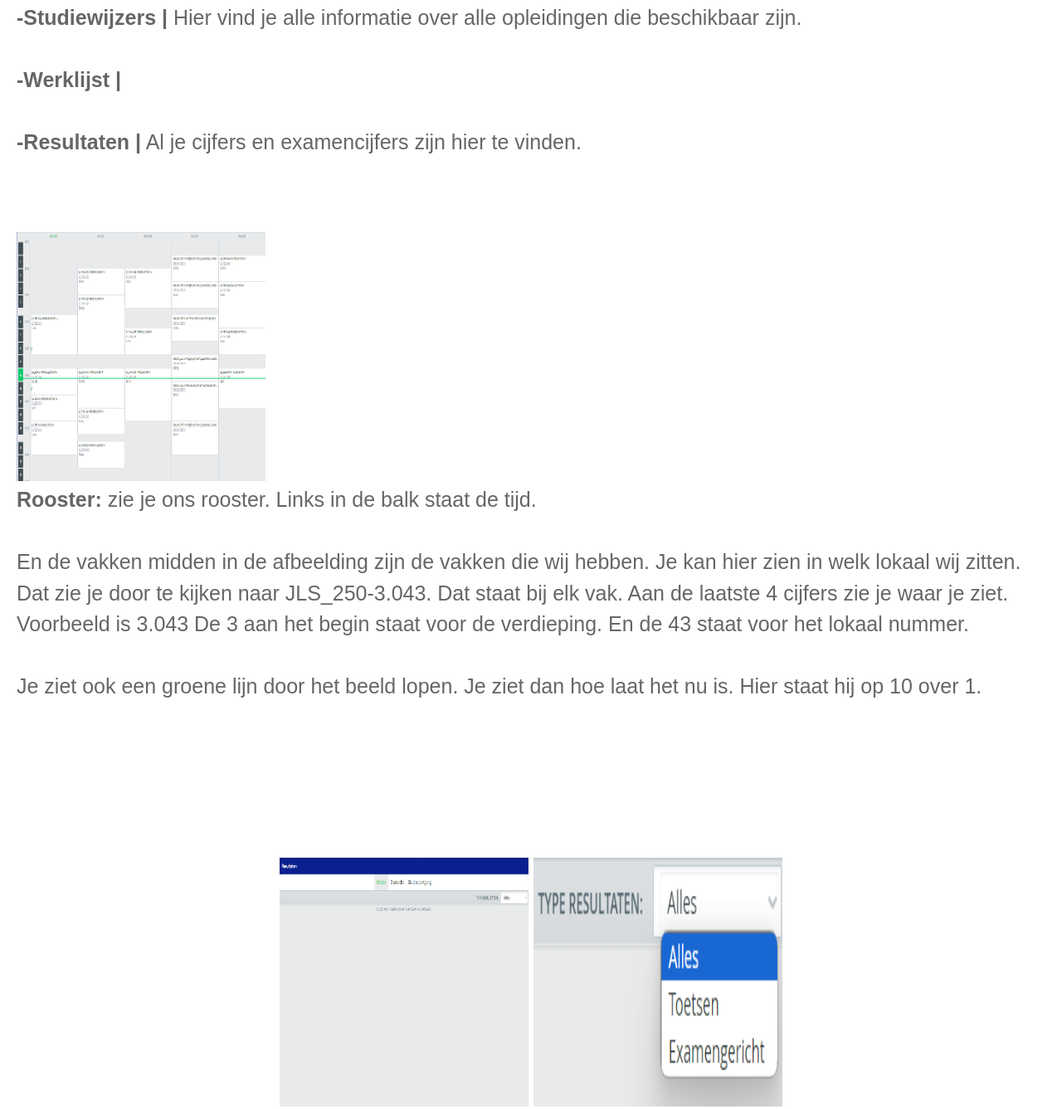
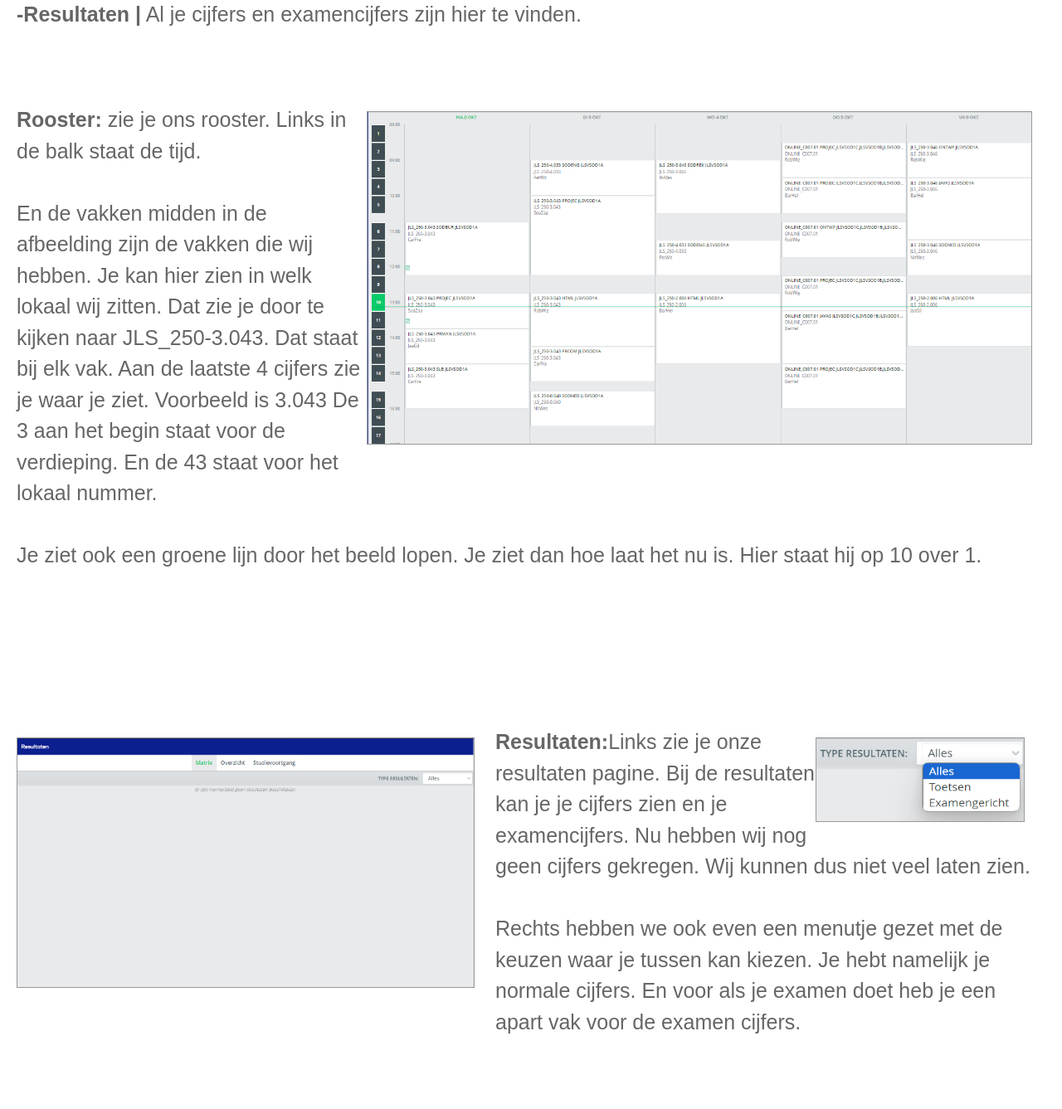
Before and after one commit to Jorick-501/Project-ouderavond, a plain HTML site: page eduarte.html in a window 1280 px wide. Shown: the part 1169-2506 px from the top of the page at 83% size. Drawn offline with Linux system fonts and the light colour scheme.

Commit message:
stylecss update
stylecss update

```diff
--- a/styles.css
+++ b/styles.css
@@ -104,3 +104,64 @@ text-align: center;
     padding-left: 4%;
 
   }
+
+#eduarte1 {
+
+  /* Your styles for the specific image go here */
+
+  width: 225px;
+
+  height: 650px;
+
+  }
+
+  img.left { float: left; margin: 0.5em 1em 1em 0; border: 1px solid #999; clear: left; }
+
+  #eduarte2 {
+
+      /* Your styles for the specific image go here */
+
+      width: 800px;
+
+      height: 400px;
+
+      }
+
+      img.right { float: right; margin: 0.5em 1em 1em 0; border: 1px solid #999; clear: right; }
+
+
+      #eduarte3 {
+
+          /* Your styles for the specific image go here */
+
+          width: 550px;
+
+          height: 300px;
+
+          }
+
+          img.left { float: left; margin: 0.5em 1em 1em 0; border: 1px solid #999; clear: left; }
+
+          #eduarte4 {
+
+              /* Your styles for the specific image go here */
+
+              width: 250px;
+
+              height: 100px;
+
+              }
+
+              img.right { float: right; margin: 0.5em 1em 1em 0; border: 1px solid #999; clear: right; }
+
+              #eduarte5 {
+
+                  /* Your styles for the specific image go here */
+
+                  width: 275px;
+
+                  height: 600px;
+
+                  }
+
+                  img.right { float: right; margin: 0.5em 1em 1em 0; border: 1px solid #999; clear: right; }
```
